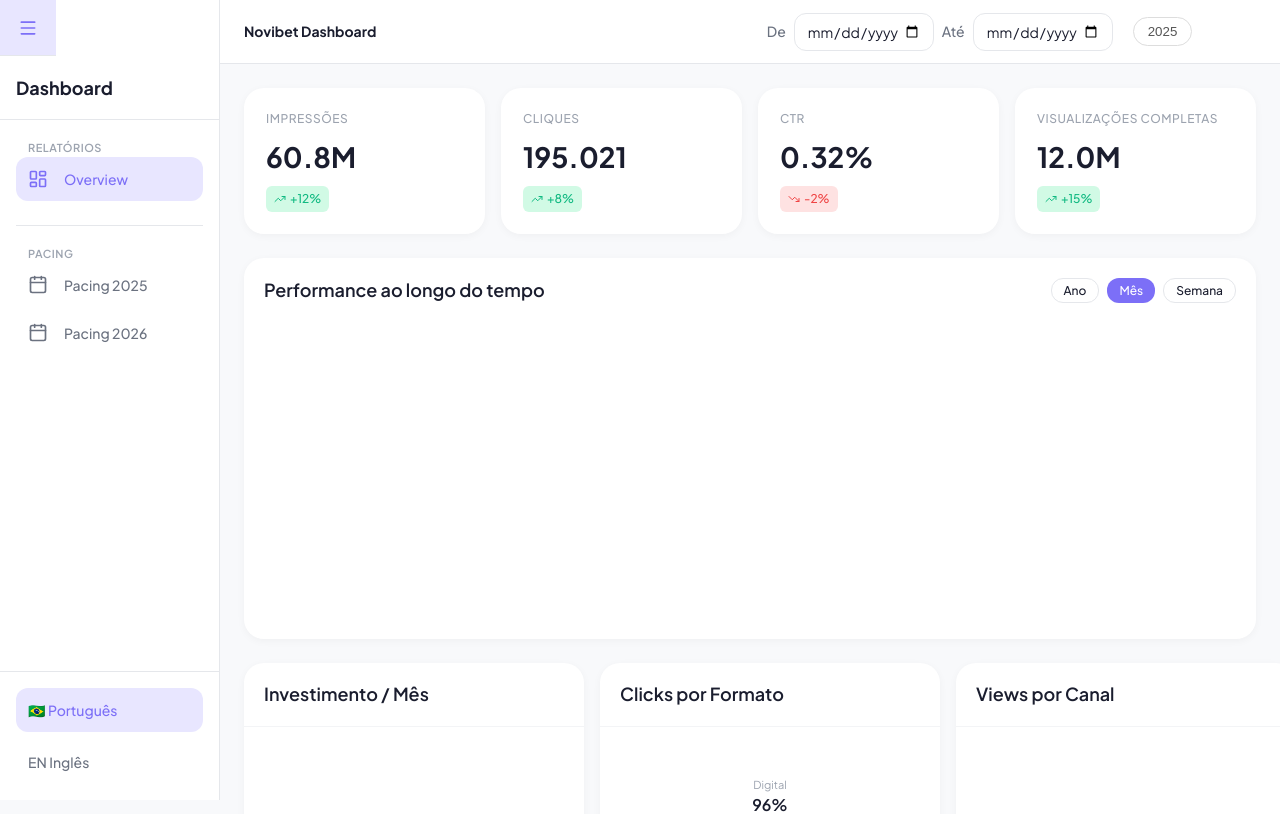
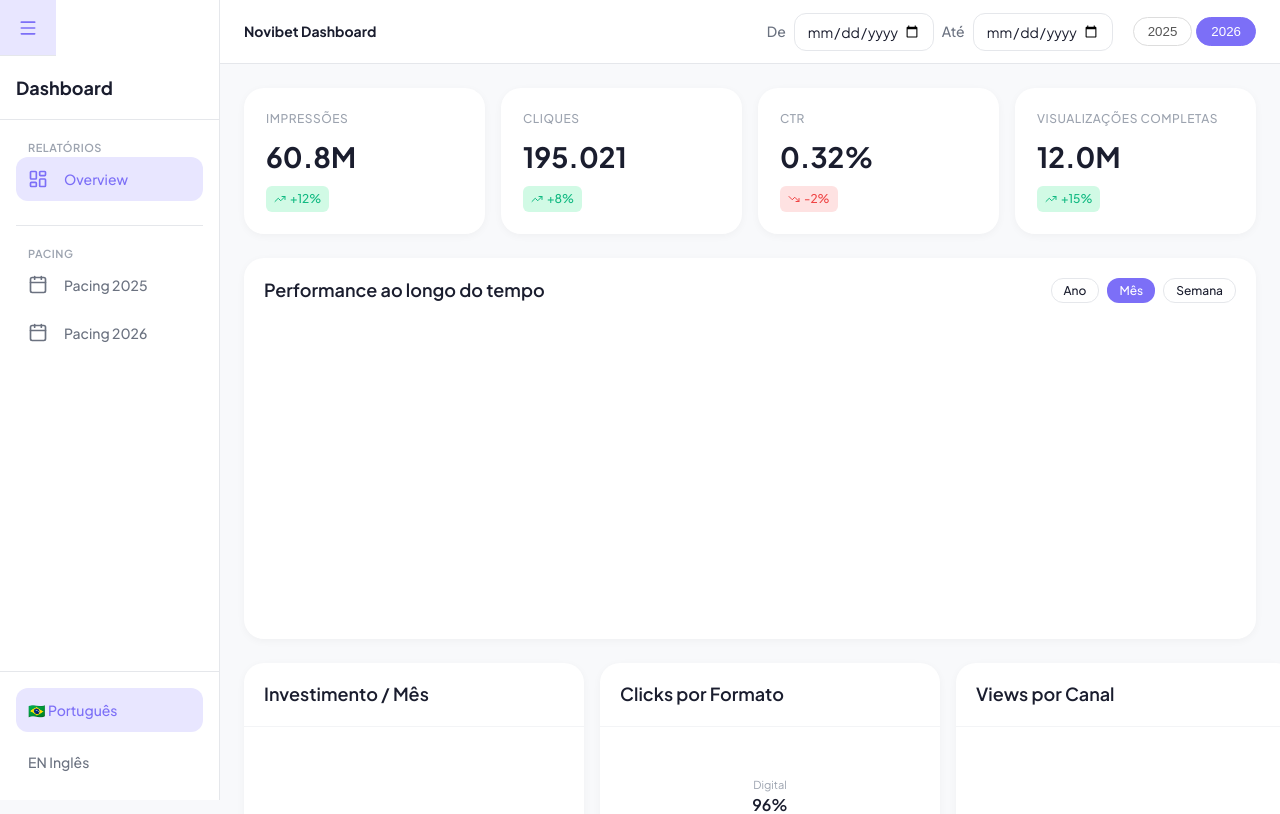
Before and after one commit to mayconsilveira-debug/novibet_dashboard, a plain HTML site: page index.html in a window 1280 px wide. Shown: the top 814 px of the page. Drawn offline with nearby package versions, Linux system fonts and the light colour scheme.

Commit message:
fix: year-btn CSS using nonexistent --color-primary, use --color-accent

```diff
--- a/css/components.css
+++ b/css/components.css
@@ -418,9 +418,9 @@
   transition: all 200ms ease;
 }
 .year-btn.active {
-  background: var(--color-primary);
+  background: var(--color-accent);
   color: white;
-  border-color: var(--color-primary);
+  border-color: var(--color-accent);
 }
 
 .btn-icon {
```
